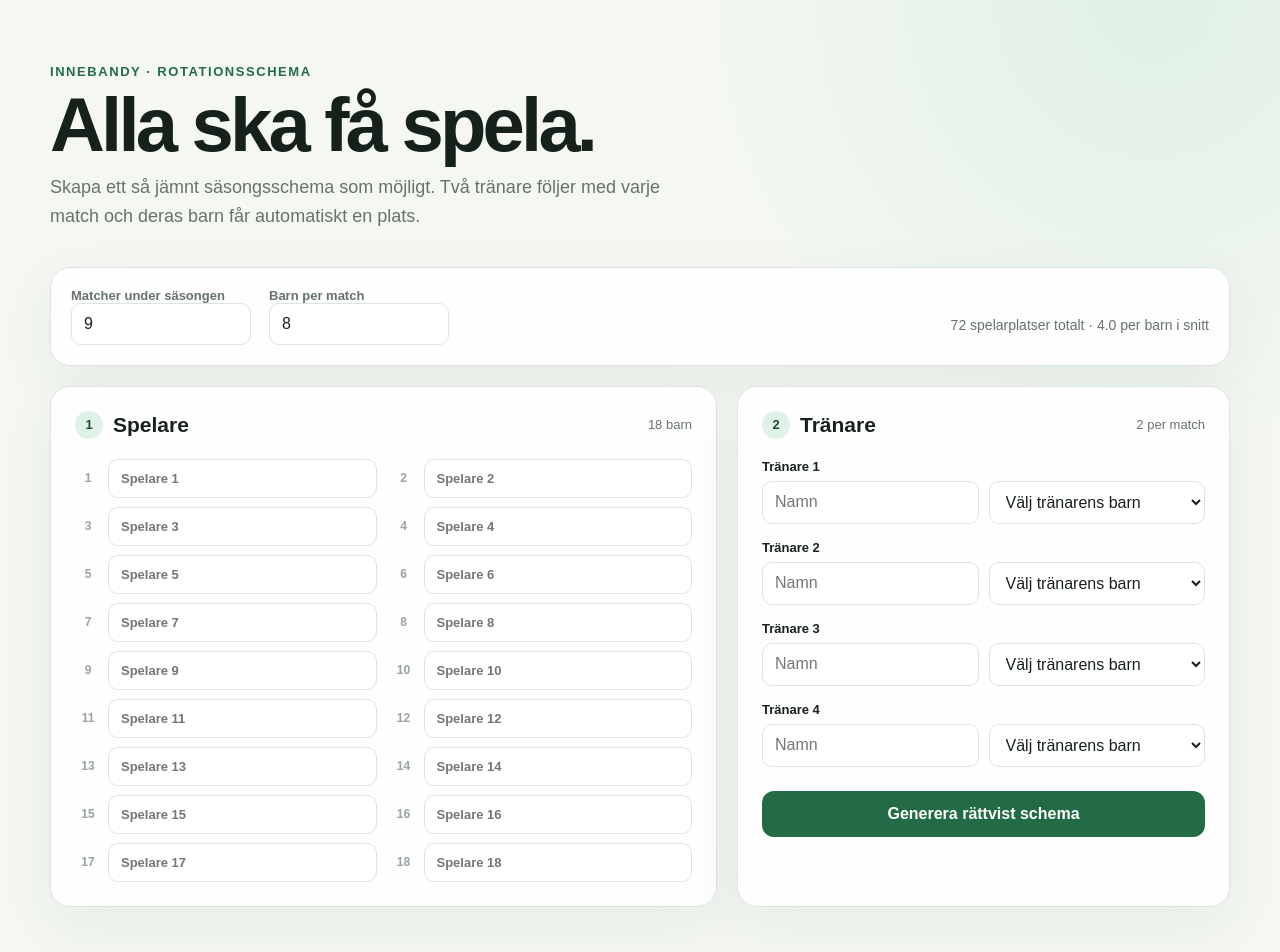
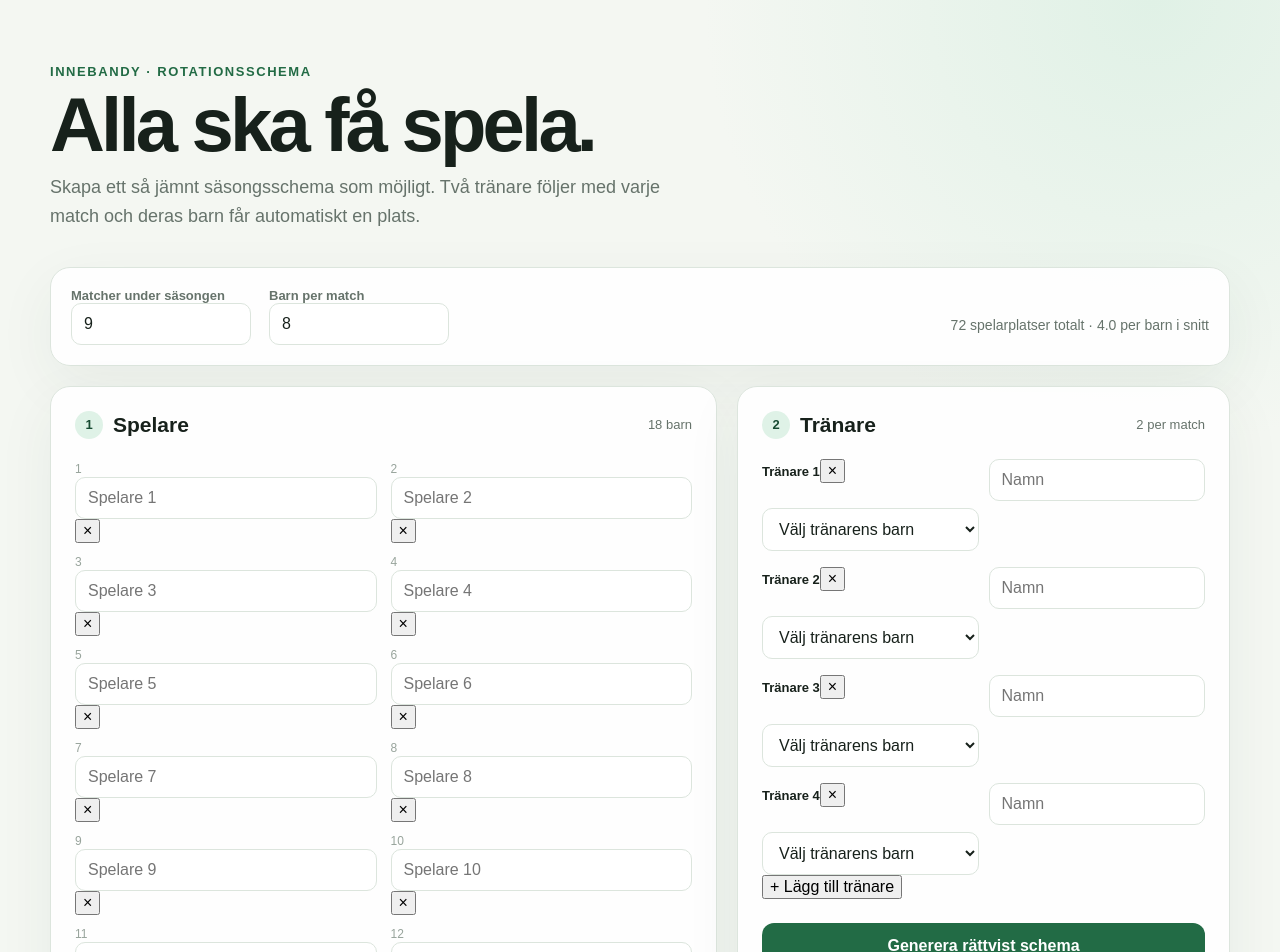
Before and after one commit to sebass80s/innebandy-schema, a Next.js app: page / in a window 1280 px wide. Shown: the top 952 px of the page. Built offline with nearby package versions, Linux system fonts and the light colour scheme.

Commit message:
Add dynamic player and coach management

```diff
--- a/app/page.tsx
+++ b/app/page.tsx
@@ -93,10 +93,51 @@ export default function Home() {
     setResult(null);
   }
 
+  function addPlayer() {
+    setPlayers((current) => [
+      ...current,
+      {
+        id: `player-${Date.now()}-${current.length + 1}`,
+        name: "",
+      },
+    ]);
+    setResult(null);
+  }
+
+  function removePlayer(id: string) {
+    setPlayers((current) => current.filter((player) => player.id !== id));
+    setCoaches((current) =>
+      current.map((coach) =>
+        coach.childId === id ? { ...coach, childId: "" } : coach,
+      ),
+    );
+    setPlayersPerMatch((current) =>
+      Math.min(current, Math.max(2, players.length - 1)),
+    );
+    setResult(null);
+  }
+
   function updateCoach(id: string, patch: Partial<Coach>) {
     setCoaches((current) =>
       current.map((coach) => (coach.id === id ? { ...coach, ...patch } : coach)),
     );
+    setResult(null);
+  }
+
+  function addCoach() {
+    setCoaches((current) => [
+      ...current,
+      {
+        id: `coach-${Date.now()}-${current.length + 1}`,
+        name: "",
+        childId: "",
+      },
+    ]);
+    setResult(null);
+  }
+
+  function removeCoach(id: string) {
+    setCoaches((current) => current.filter((coach) => coach.id !== id));
     setResult(null);
   }
 
@@ -184,16 +225,30 @@ export default function Home() {
           </div>
           <div className="player-grid">
             {players.map((player, index) => (
-              <label className="name-row" key={player.id}>
+              <div className="name-row" key={player.id}>
                 <span>{index + 1}</span>
                 <input
+                  aria-label={`Spelare ${index + 1}`}
                   value={player.name}
                   placeholder={`Spelare ${index + 1}`}
                   onChange={(event) => updatePlayer(player.id, event.target.value)}
                 />
-              </label>
+                <button
+                  type="button"
+                  className="icon-button"
+                  aria-label={`Ta bort ${player.name || `spelare ${index + 1}`}`}
+                  onClick={() => removePlayer(player.id)}
+                  disabled={players.length <= 2}
+                  title={players.length <= 2 ? "Minst två spelare krävs" : "Ta bort spelare"}
+                >
+                  ×
+                </button>
+              </div>
             ))}
           </div>
+          <button type="button" className="add-button" onClick={addPlayer}>
+            + Lägg till spelare
+          </button>
         </section>
 
         <section className="card">
@@ -207,7 +262,19 @@ export default function Home() {
           <div className="coach-list">
             {coaches.map((coach, index) => (
               <div className="coach-row" key={coach.id}>
-                <strong>Tränare {index + 1}</strong>
+                <div className="coach-title">
+                  <strong>Tränare {index + 1}</strong>
+                  <button
+                    type="button"
+                    className="icon-button"
+                    aria-label={`Ta bort ${coach.name || `tränare ${index + 1}`}`}
+                    onClick={() => removeCoach(coach.id)}
+                    disabled={coaches.length <= 2}
+                    title={coaches.length <= 2 ? "Minst två tränare krävs" : "Ta bort tränare"}
+                  >
+                    ×
+                  </button>
+                </div>
                 <input
                   value={coach.name}
                   placeholder="Namn"
@@ -237,6 +304,10 @@ export default function Home() {
               </div>
             ))}
           </div>
+
+          <button type="button" className="add-button" onClick={addCoach}>
+            + Lägg till tränare
+          </button>
 
           <button className="generate" onClick={handleGenerate}>
             Generera rättvist schema
```
